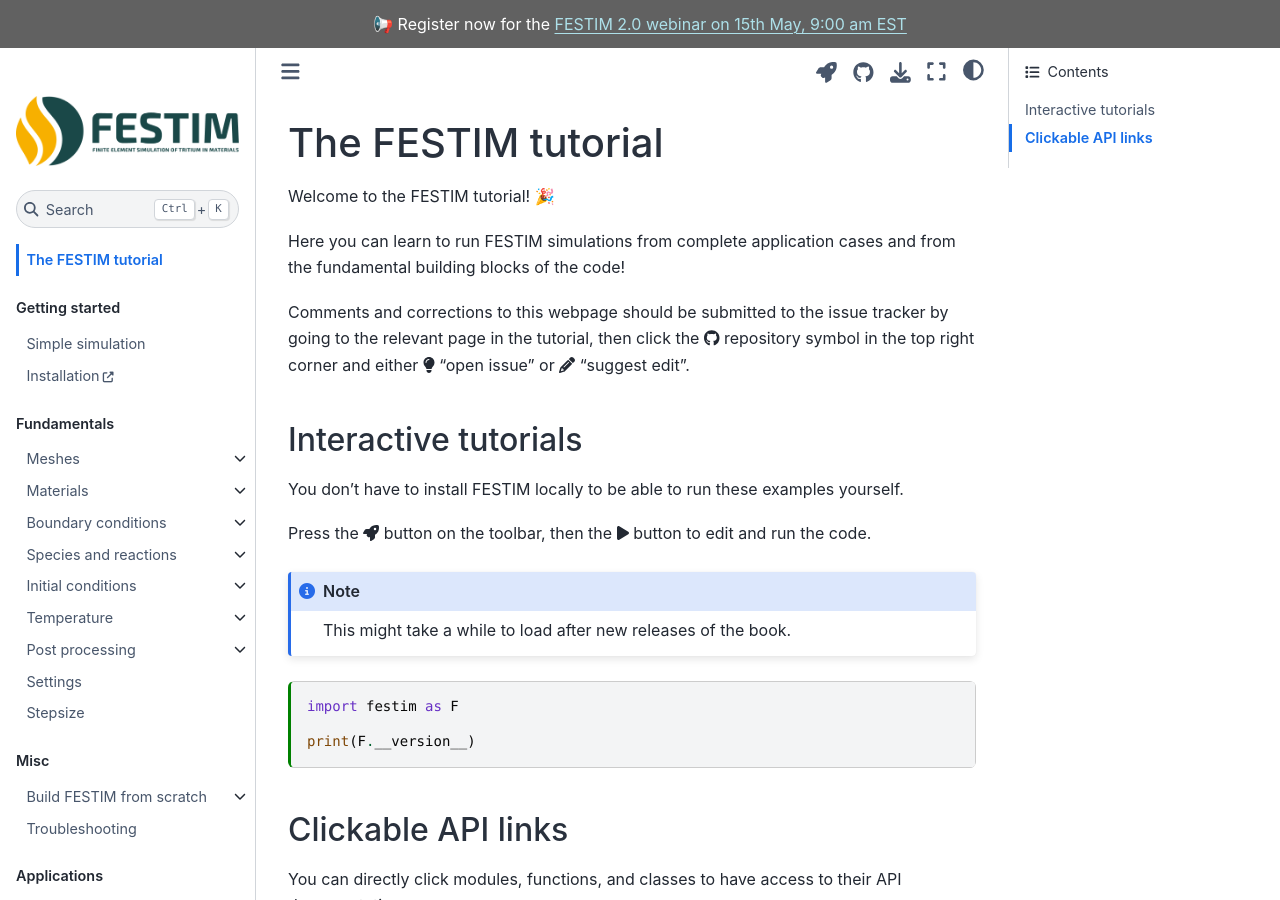
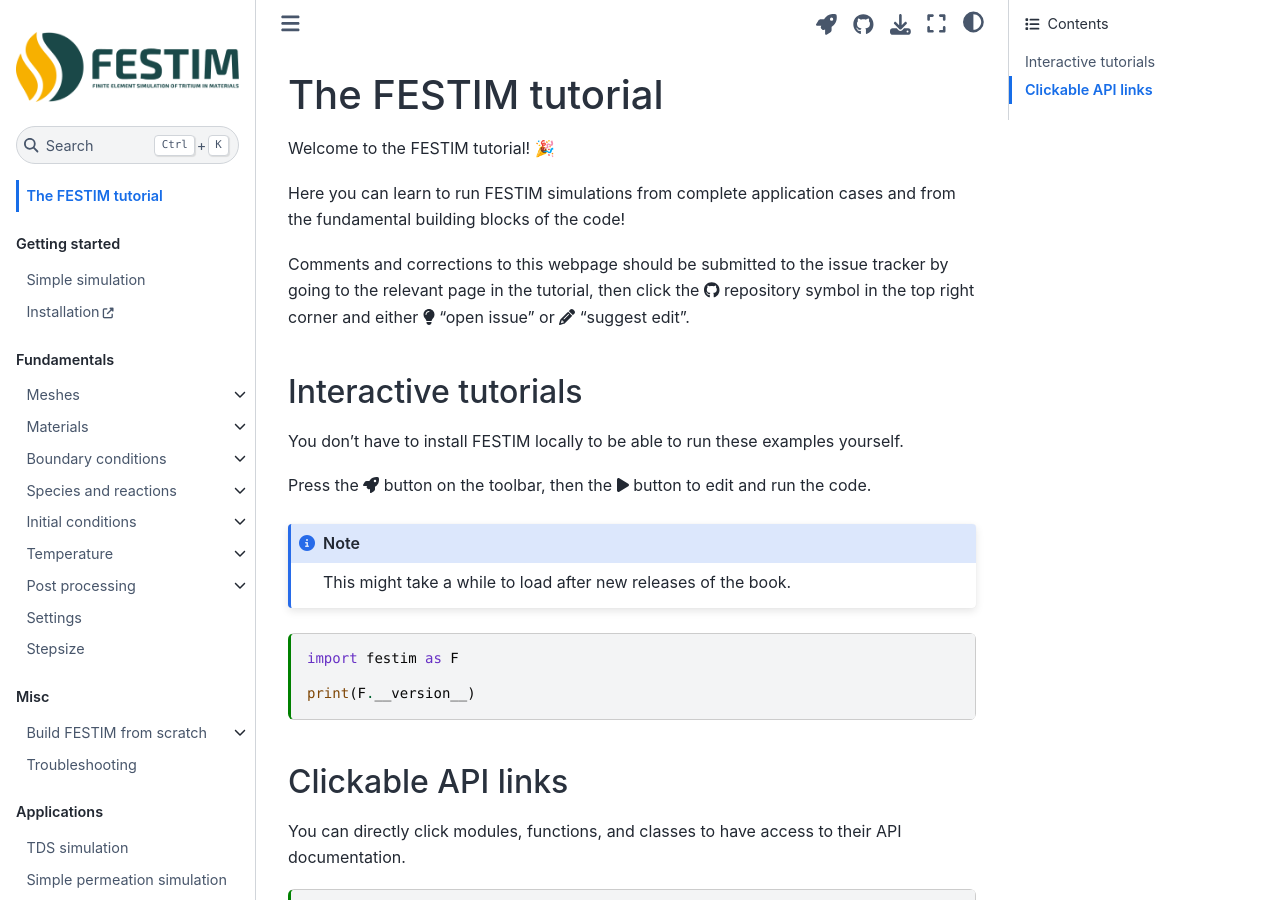
Before and after one commit to festim-dev/FESTIM-workshop, a Jupyter Book: the page built from book/intro.md, in a window 1280 px wide and 900 px high. Built offline with Jupyter Book 1.0.4 settings and Sphinx 7.4.7 and the Sphinx Book theme 1.1.4, drawn with Linux system fonts in a browser that asks for light colours; pages that are not in the unit, such as notebooks, are missing from menus.

Commit message:
remove banner

```diff
--- a/book/_config.yml
+++ b/book/_config.yml
@@ -29,7 +29,6 @@
   use_repository_button: true
   use_edit_page_button: true
   logo: true
-  announcement: ' 📢 Register now for the <a href="https://mit.zoom.us/meeting/register/PElrepT-Tpivqzu9Jepr_g#/registration" target="_blank">FESTIM 2.0 webinar on 15th May, 9:00 am EST'
   analytics:
     google_analytics_id: G-B9MJGSTP5V
 
```
